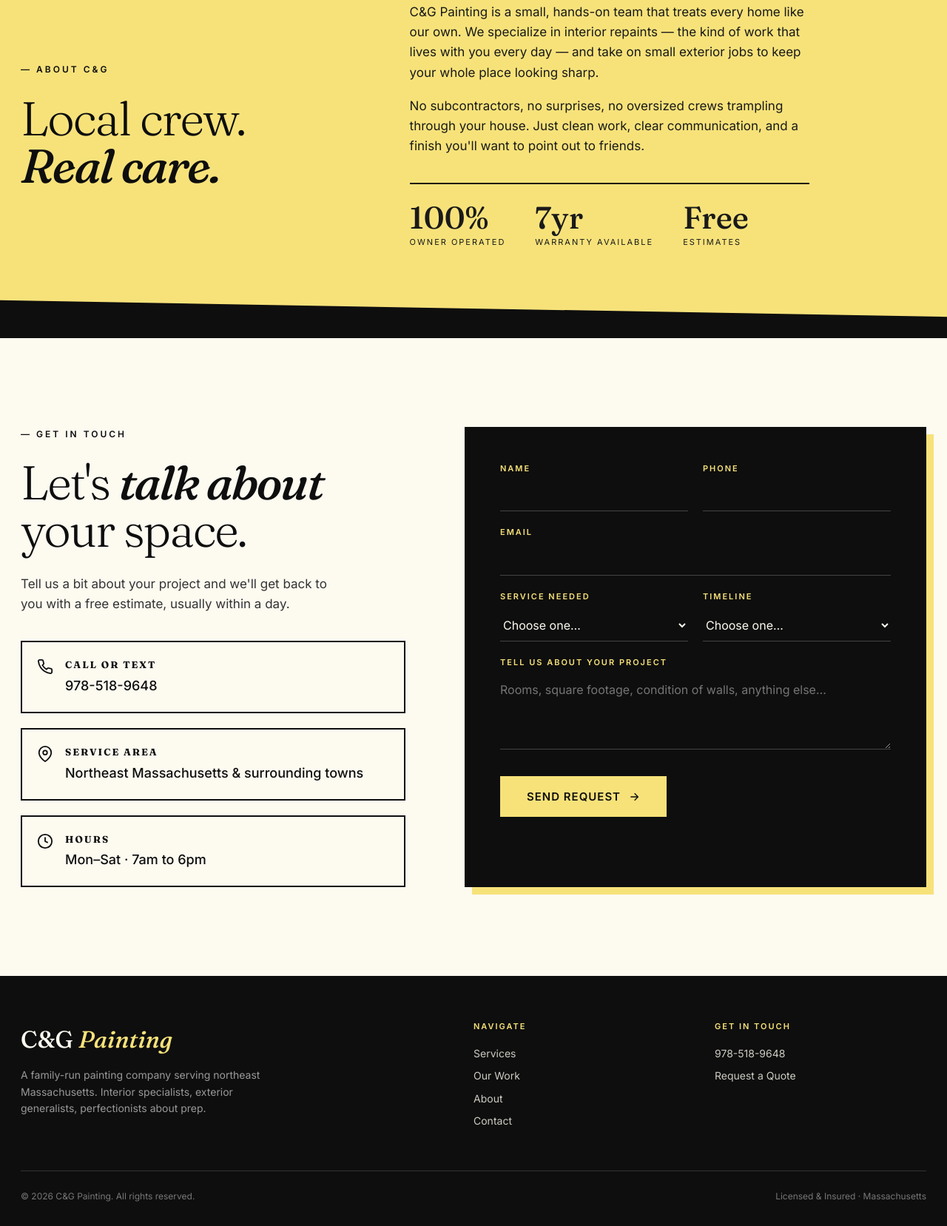
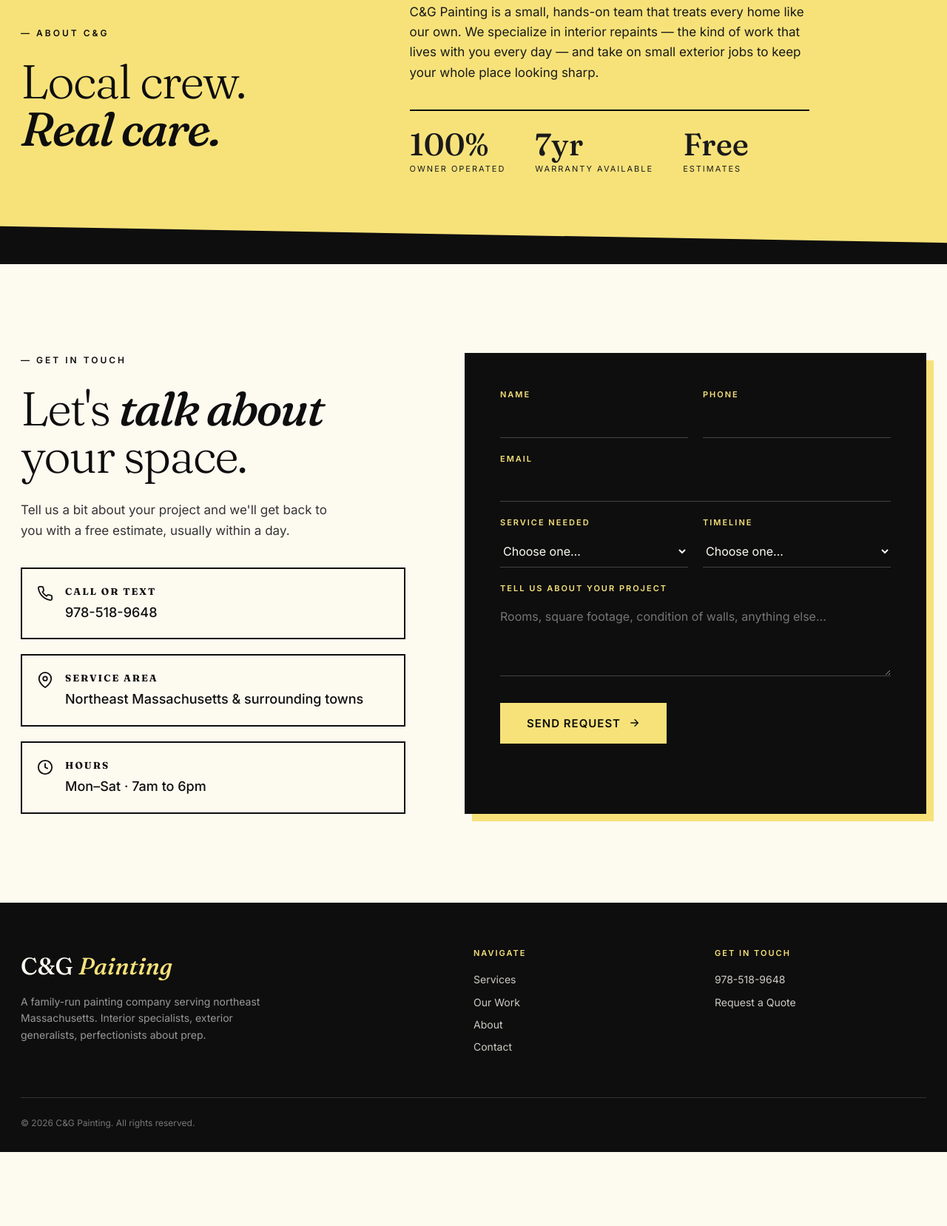
Before and after one commit to tcaron146/cngupload, a website: page cng.html in a window 1280 px wide. Shown: the part 3414-5071 px from the top of the page at 74% size. After the commit the page ends 4971 px from the top, so only its background shows below. Drawn offline with Linux system fonts and the light colour scheme.

Commit message:
Remove subcontractor line and licensed/insured from footer

```diff
--- a/cng.html
+++ b/cng.html
@@ -564,7 +564,6 @@
       </div>
       <div class="about-text">
         <p>C&amp;G Painting is a small, hands-on team that treats every home like our own. We specialize in interior repaints — the kind of work that lives with you every day — and take on small exterior jobs to keep your whole place looking sharp.</p>
-        <p>No subcontractors, no surprises, no oversized crews trampling through your house. Just clean work, clear communication, and a finish you'll want to point out to friends.</p>
         <div class="stats">
           <div>
             <div class="stat-num">100%</div>
@@ -692,7 +691,6 @@
     </div>
     <div class="footer-bottom">
       <span>© 2026 C&amp;G Painting. All rights reserved.</span>
-      <span>Licensed &amp; Insured · Massachusetts</span>
     </div>
   </div>
 </footer>
```
Also changed, not shown: public/index.html (+0 -2 lines).
